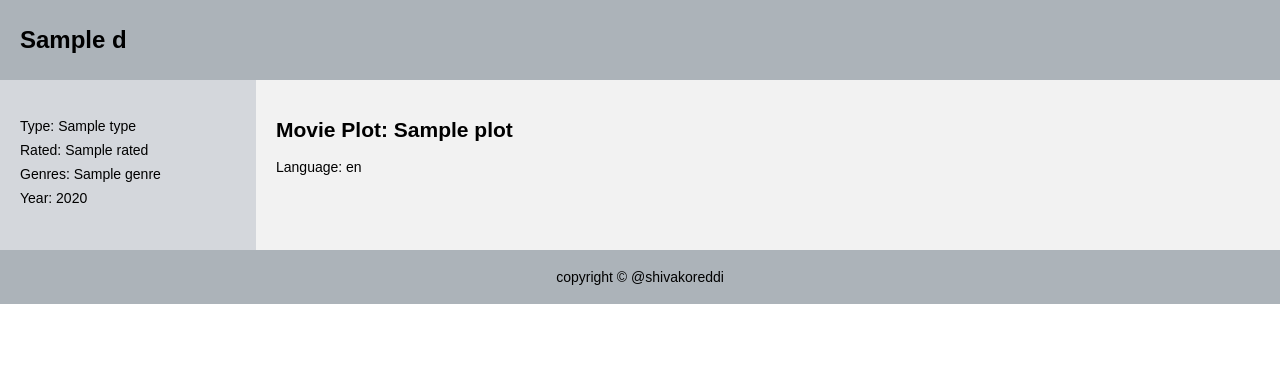
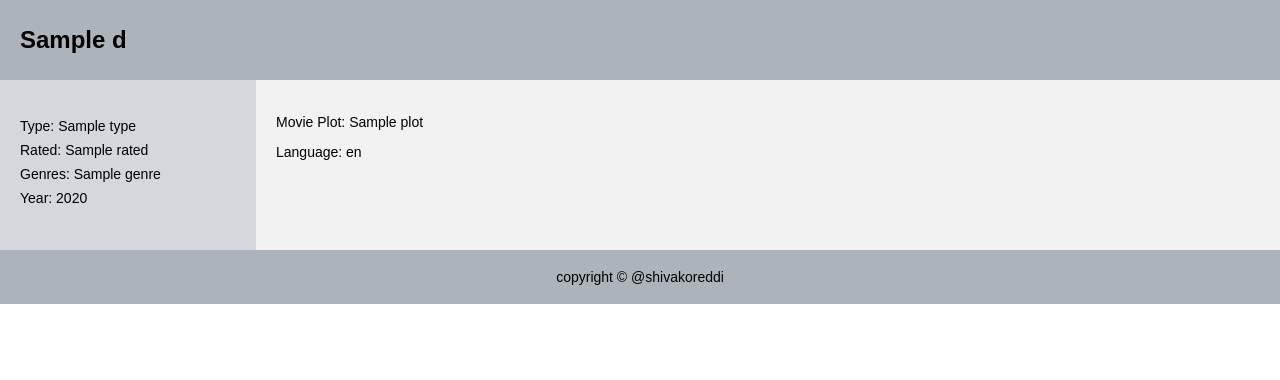
Before and after one commit to Shivakoreddi/IdentifierSearchService, a Flask app: template app/templates/content.html in a window 1280 px wide. Shown: the top 380 px of the page. Run offline with Flask 2, Linux system fonts and the light colour scheme; the template is opened without the code that fills it: most values are stand-ins (such as "Sample title", 1, 10 or a date in 2020).

Commit message:
Update content.html

```diff
--- a/app/templates/content.html
+++ b/app/templates/content.html
@@ -69,7 +69,7 @@
                 </ul>
             </div>
             <div class="section">
-                <h2>Movie Plot: {{ d['plot'] }}</h2>
+                <p>Movie Plot: {{ d['plot'] }}</p>
                 <p>Language: {{ d['languages'] }}</p>
             </div>
         </div>
```
